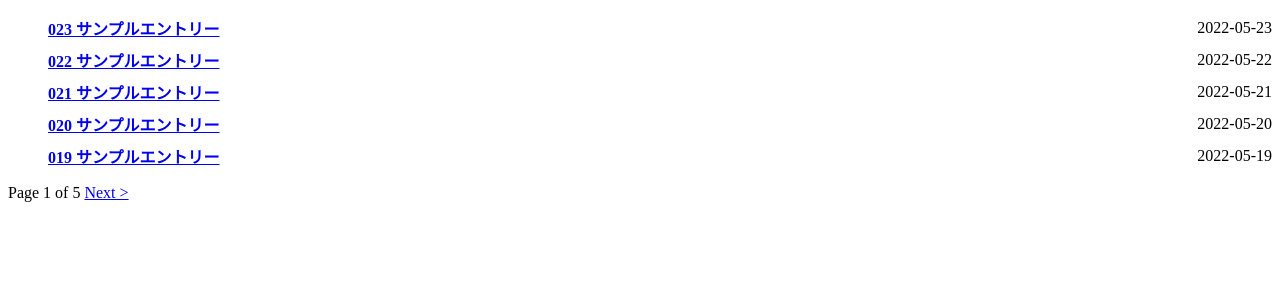
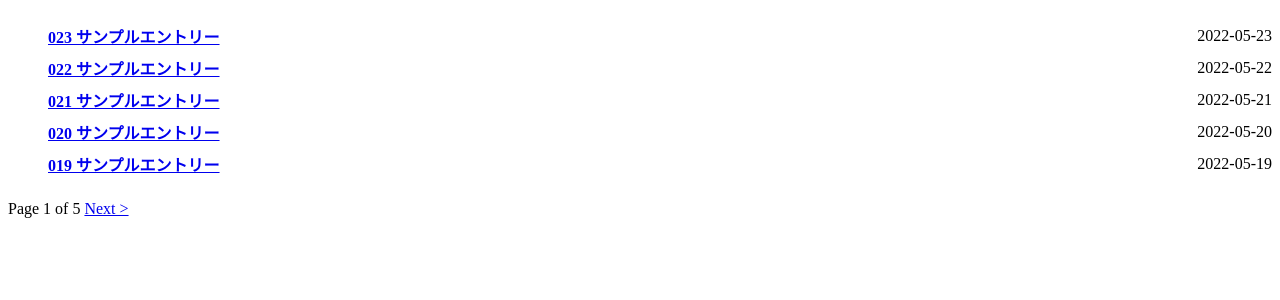
Before and after one commit to kuroxn/kuroxn.github.io, a Jekyll site: the page built from index.html, in a window 1280 px wide. Shown: the top 300 px of the page. Built offline with Jekyll 4.4.1, drawn with Linux system fonts in a browser that asks for light colours; the list of posts is cut into pages by our own code.

Commit message:
Update index.html

```diff
--- a/index.html
+++ b/index.html
@@ -2,6 +2,12 @@
 layout: default
 ---
 <style>
+.post-container {
+    flex-grow: 999;
+    display: flex;
+    flex-direction: column;
+}
+
 li.post-list{
     display: flex;
     margin-bottom: 0.5rem;
```
